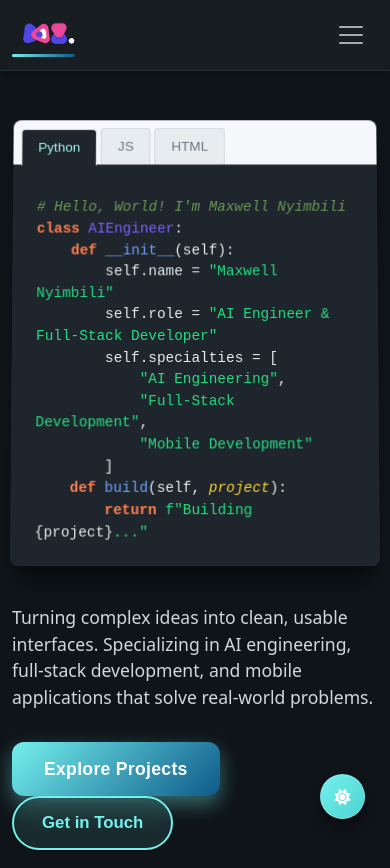
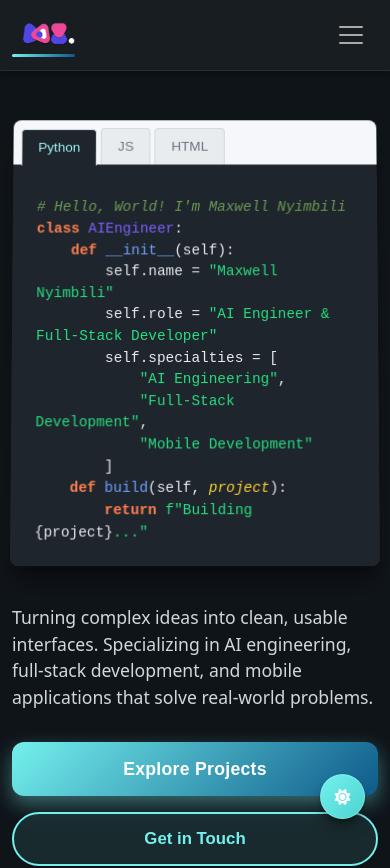
Before and after one commit to Maxw311nyimbili/portfolio, a Next.js app: page / in a window 390 px wide. Shown: the top 868 px of the page. Built offline with nearby package versions, Linux system fonts and the light colour scheme; a web font is replaced by a local one.

Commit message:
minor changes

```diff
--- a/styles/base.css
+++ b/styles/base.css
@@ -994,3 +994,11 @@ button,
     transform: translateY(-3px) scale(1.05) !important;
     box-shadow: 0 12px 35px rgba(116, 240, 237, 0.6) !important;
 }
+
+/* Mobile button text centering */
+@media (max-width: 768px) {
+    .btn, .btn-primary, .btn-outline-primary, a.btn {
+        text-align: center !important;
+        justify-content: center !important;
+    }
+}
--- a/styles/index.css
+++ b/styles/index.css
@@ -1049,6 +1049,22 @@ html[data-theme="dark"] .soft-skills {
         font-size: 2.2rem;
     }
 
+    /* Add proper spacing for hero buttons on mobile */
+    .hero-btns {
+        display: flex;
+        flex-direction: column;
+        gap: 1rem;
+        width: 100%;
+    }
+
+    .hero-btns .btn,
+    .hero-btns a {
+        width: 100%;
+        justify-content: center;
+        text-align: center;
+        margin: 0 !important;
+    }
+
     .tab-buttons {
         flex-direction: column;
     }
@@ -1147,6 +1163,20 @@ html[data-theme="dark"] .soft-skills {
     /* Add better spacing between sections */
     .compact-section {
         padding: 3rem 0;
+    }
+
+    /* Add spacing for CTA buttons */
+    .cta-buttons {
+        display: flex;
+        flex-direction: column;
+        gap: 1rem;
+        width: 100%;
+    }
+
+    .cta-buttons .btn {
+        width: 100%;
+        text-align: center;
+        margin: 0 !important;
     }
 }
 
@@ -2888,7 +2918,9 @@ html[data-theme="dark"] .soft-skills {
 /* Cyan glow for featured project cards */
 .project-card:hover {
     box-shadow: 0 20px 40px -5px rgba(116, 240, 237, 0.4), 0 10px 20px -5px rgba(116, 240, 237, 0.3) !important;
-}/* Skills Card Container - Added Fix */
+}
+
+/* Skills Card Container - Added Fix */
 .skills-tabs {
     background-color: var(--card-bg);
     border-radius: var(--border-radius);
@@ -2902,6 +2934,7 @@ html[data-theme="dark"] .soft-skills {
     border-bottom: 1px solid var(--border);
     margin-bottom: 0;
 }
+
 /* Skills Content Padding Fix */
 .skills-content {
     padding: 1.5rem;
@@ -2910,6 +2943,7 @@ html[data-theme="dark"] .soft-skills {
 .skills-content {
     min-height: 300px;
 }
+
 /* Enhanced Modal Responsiveness Fixes */
 
 /* Tablet and below - Stack content vertically earlier */
@@ -3062,6 +3096,7 @@ html[data-theme="dark"] .soft-skills {
         height: 32px;
     }
 }
+
 /* Fix action button width to prevent text overflow */
 .action-btn {
     white-space: nowrap;
@@ -3085,6 +3120,7 @@ html[data-theme="dark"] .soft-skills {
         width: 100%;
     }
 }
+
 /* CHECKPOINT 7 - Removing pulsing background blobs */
 
 /* Disable pulsing background elements on index hero */
@@ -3094,6 +3130,7 @@ html[data-theme="dark"] .soft-skills {
 [data-theme="dark"] .hero::before {
     display: none !important;
 }
+
 /* Dark mode: Use dark blue (#0A3D62) for Process and Experience icons/numbers */
 
 /* My Process section - Dark mode */
@@ -3111,6 +3148,7 @@ html[data-theme="dark"] .soft-skills {
     background: #0A3D62 !important;
     color: white !important;
 }
+
 /* Dark mode: Keep cyan circles but make icons/numbers dark like the card background */
 
 /* My Process section - Dark mode: dark icons/numbers, cyan circle */
@@ -3129,6 +3167,7 @@ html[data-theme="dark"] .soft-skills {
     background: linear-gradient(135deg, var(--primary-light), var(--primary)) !important;
     color: #1a1a1a !important;
 }
+
 /* Enhanced Hero Button Styling for Index Page */
 
 /* Primary button (Explore Projects) */
@@ -3204,6 +3243,7 @@ html[data-theme="dark"] .soft-skills {
     opacity: 1 !important;
     visibility: visible !important;
 }
+
 /* Fix theme toggle icon color - moon should not be black */
 [data-theme="light"] .theme-toggle i,
 [data-theme="light"] .theme-toggle svg {
@@ -3246,6 +3286,7 @@ html[data-theme="dark"] .soft-skills {
         padding: 3rem 0 2rem !important;
     }
 }
+
 /* Make theme toggle icon white in both light and dark modes */
 .theme-toggle i,
 .theme-toggle svg,
--- a/styles/projects.css
+++ b/styles/projects.css
@@ -838,6 +838,20 @@
     font-size: 2rem;
   }
 
+  /* Add proper spacing for hero buttons on mobile */
+  .hero div[style*="display: flex"],
+  .projects-page .hero div[style*="display: flex"] {
+    flex-direction: column !important;
+    gap: 1rem !important;
+  }
+
+  .hero .btn,
+  .projects-page .hero .btn {
+    width: 100%;
+    text-align: center;
+    margin: 0 !important;
+  }
+
   .project-card {
     height: auto;
     min-height: 420px;
@@ -1110,11 +1124,14 @@
 :root {
   --primary-rgb: 79, 70, 229;
   --secondary-rgb: 236, 72, 153;
-}/* Remove pulsing background blobs from projects hero */
+}
+
+/* Remove pulsing background blobs from projects hero */
 .projects-hero::after,
 .projects-hero::before {
   display: none !important;
 }
+
 /* Improved "Get in Touch" button on projects page */
 
 /* Better layout and styling */
```
Lines whose indentation alone changed are shown as unchanged.
